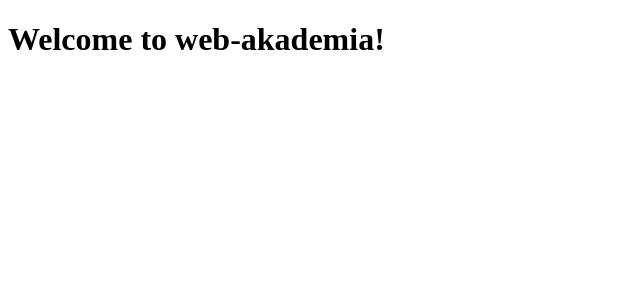
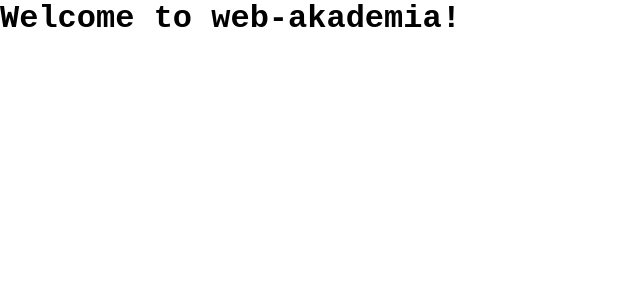
Before and after one commit to damiankubecki/web-akademia-uth, an Angular app: page / in a window 1280 px wide. Shown: the top 300 px of the page, without its empty margins (0-640 px from the left). Built offline with nearby package versions, Linux system fonts and the light colour scheme.

Commit message:
add global styles

```diff
--- a/src/styles.scss
+++ b/src/styles.scss
@@ -1 +1,38 @@
-/* You can add global styles to this file, and also import other style files */
+* {
+  box-sizing: border-box;
+  margin: 0;
+  padding: 0;
+}
+
+html {
+  font-family: var(--font-main);
+  font-family: 'Courier New', Courier, monospace;
+}
+
+:root {
+  --primary-color: #4a6ee0; /* ciemniejszy niebieski do nagłówków, CTA */
+  --secondary-color: #d7e3ff; /* Twój header background */
+  --accent-color: #8eaaff; /* podświetlenia, przyciski */
+
+  --text-color: #1c1c1c; /* główny tekst */
+  --text-light: #666666; /* mniej istotne elementy */
+
+  --bg-color: #f4f7fc; /* ogólne tło strony */
+  --bg-light: #ffffff; /* karty, boxy */
+
+  --border-color: #cfd9ec;
+  --shadow: 0 2px 8px rgba(0, 0, 0, 0.05);
+  --big-shadow: 0 3px 8px rgba(0, 0, 0, 0.3);
+
+  --font-main: 'Segoe UI', sans-serif;
+  --font-size-base: 16px;
+  --font-size-sm: 14px;
+  --font-size-lg: 20px;
+
+  --spacing-xs: 0.25rem;
+  --spacing-sm: 0.5rem;
+  --spacing-md: 1rem;
+  --spacing-lg: 2rem;
+  --spacing-xl: 3rem;
+  --spacing-xxl: 4rem;
+}
```
